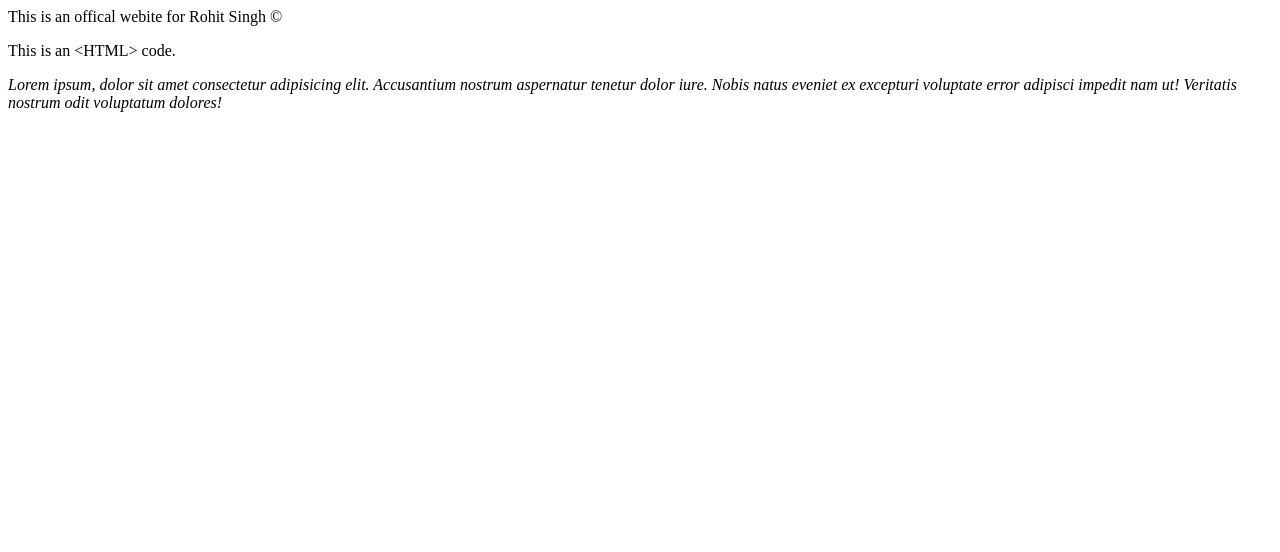
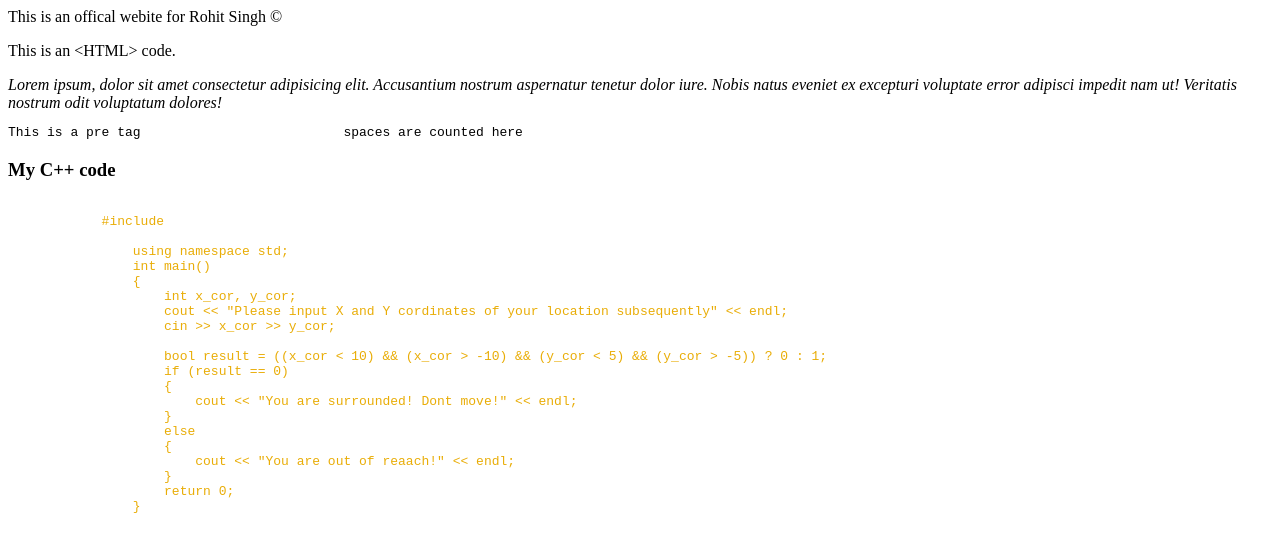
Before and after one commit to ProjectsRO-hit/Sigma-WebDev-Course, a plain HTML site: page HTML Entities/index.html in a window 1280 px wide. Drawn offline with Linux system fonts and the light colour scheme.

Commit message:
sigma10062024

```diff
--- a/HTML Entities/index.html
+++ b/HTML Entities/index.html
@@ -1,13 +1,46 @@
 <!DOCTYPE html>
 <html lang="en">
+
 <head>
     <meta charset="UTF-8">
     <meta name="viewport" content="width=device-width, initial-scale=1.0">
     <title>Html Entities</title>
+    <link rel="stylesheet" href="style.css">
 </head>
+
 <body>
-    This is an offical webite for Rohit Singh 	&copy;
+    This is an offical webite for Rohit Singh &copy;
     <p>This is an &lt;HTML&gt; code.</p>
-    <div><em>Lorem ipsum, dolor sit amet consectetur adipisicing elit. Accusantium nostrum aspernatur tenetur dolor iure. Nobis natus eveniet ex excepturi voluptate error adipisci impedit nam ut! Veritatis nostrum odit voluptatum dolores!</em></div>
+    <div><em>Lorem ipsum, dolor sit amet consectetur adipisicing elit. Accusantium nostrum aspernatur tenetur dolor
+            iure. Nobis natus eveniet ex excepturi voluptate error adipisci impedit nam ut! Veritatis nostrum odit
+            voluptatum dolores!</em></div>
+    <pre>This is a pre tag                          spaces are counted here</pre>
+
+    <h3>My C++ code</h3>
+    <pre>
+        <code>
+            #include <iostream>
+
+                using namespace std;
+                int main()
+                {
+                    int x_cor, y_cor;
+                    cout << "Please input X and Y cordinates of your location subsequently" << endl;
+                    cin >> x_cor >> y_cor;
+
+                    bool result = ((x_cor < 10) && (x_cor > -10) && (y_cor < 5) && (y_cor > -5)) ? 0 : 1;
+                    if (result == 0)
+                    {
+                        cout << "You are surrounded! Dont move!" << endl;
+                    }
+                    else
+                    {
+                        cout << "You are out of reaach!" << endl;
+                    }
+                    return 0;
+                }
+        </code>
+    </pre>
 </body>
+
 </html>
--- /dev/null
+++ b/HTML Entities/style.css
@@ -0,0 +1,3 @@
+code{
+    color: rgb(233, 173, 7);
+}
```
Also changed, not shown: Quiz/quiz2/style2.css (+7 -0 lines), index.html (+20 -5 lines), HTML Entities/xyz.avif (added).
